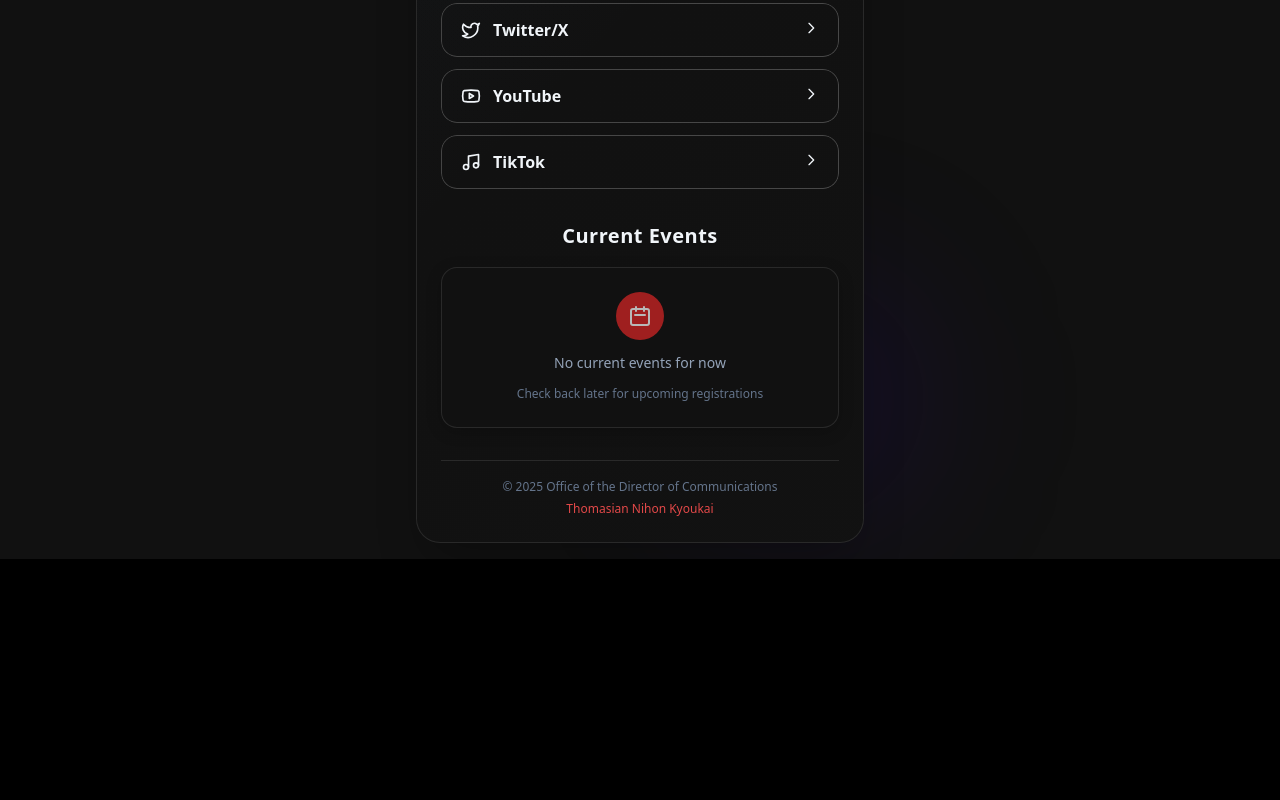
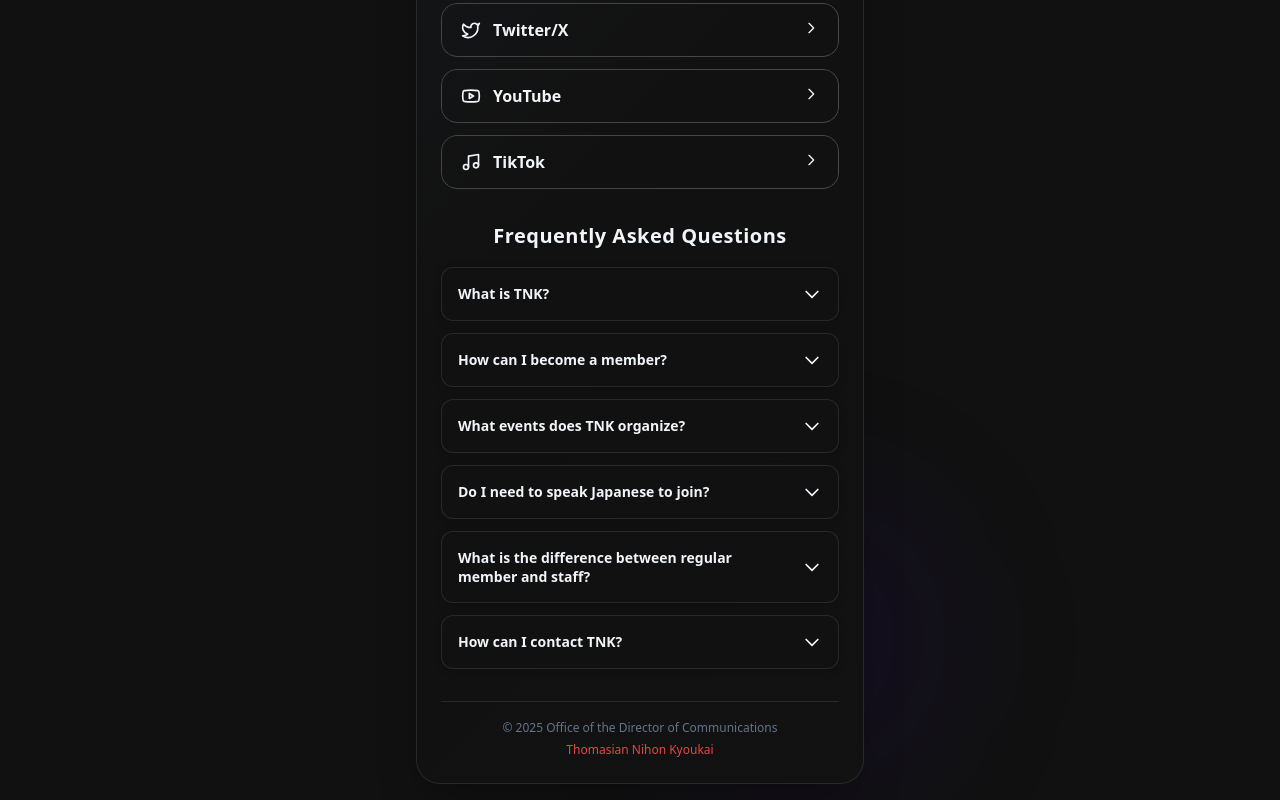
Before and after one commit to Me-moir/Kizuna-Tree, a React (Vite) app: page / in a window 1280 px wide. Shown: the part 584-1384 px from the top of the page. Before the commit the page ends 1143 px from the top, so only its background shows below. Built offline with nearby package versions, Linux system fonts and the light colour scheme; the HTML template or start-up script is replaced by a standard one.

Commit message:
Replaced Events with FAQs

```diff
--- a/src/App.jsx
+++ b/src/App.jsx
@@ -209,7 +209,7 @@ const Header = ({ isDark, onToggle, onMessengerClick, onShareClick, isMobile, th
           <svg width="14" height="14" fill="currentColor" viewBox="0 0 24 24" style={{ position: 'relative', zIndex: 2 }}>
             <path d="M8 12h.01M12 12h.01M16 12h.01M21 12c0 4.418-4.03 8-9 8a9.863 9.863 0 01-4.255-.949L3 20l1.395-3.72C3.512 15.042 3 13.574 3 12c0-4.418 4.03-8 9-8s9 3.582 9 8z"/>
           </svg>
-          <span style={{ position: 'relative', zIndex: 2 }}>Let's Chat</span>
+          <span style={{ position: 'relative', zIndex: 2 }}>Contact Us</span>
           <span className="glow-button-border special-border" />
         </button>
 
@@ -1043,8 +1043,74 @@ const SocialLinks = ({ isVisible, onLinkClick, theme, isMobile }) => (
   </div>
 );
 
-// Current Events Component
-const CurrentEvents = ({ isVisible, theme, isMobile }) => (
+// FAQ Accordion Component - Ultra optimized for mobile/Safari with auto-close
+const FAQAccordion = ({ isVisible, theme, isMobile }) => {
+  const [openIndex, setOpenIndex] = useState(null);
+  const [timerKey, setTimerKey] = useState(0);
+  const timerRef = React.useRef(null);
+
+  const faqs = [
+    {
+      question: "What is TNK?",
+      answer: "Thomasian Nihon Kyoukai (TNK) is the official student organization in the University of Santo Tomas dedicated to promoting traditional and modern Japanese culture through various activities, events, and cultural exchanges."
+    },
+    {
+      question: "How can I become a member?",
+      answer: "Membership applications open at the start of each academic year during recruitment week around the month of September to October. Stay tuned to our social media channels for announcements about recruitment periods and requirements."
+    },
+    {
+      question: "What events does TNK organize?",
+      answer: "TNK organizes cultural festivals, Japanese language workshops, anime screenings, cosplay events, traditional tea ceremonies, and various activities that celebrate Japanese culture throughout the academic year."
+    },
+    {
+      question: "Do I need to speak Japanese to join?",
+      answer: "No! You don't need to speak Japanese to join TNK. We welcome all students who are interested in Japanese culture, regardless of their language proficiency or nationality."
+    },
+    {
+      question: "What is the difference between regular member and staff?",
+      answer: "Regular members can participate in TNK exclusive events and even join in our Discord server, while staffs take on additional responsibilities, such as organizing events and leading projects."
+    },
+    {
+      question: "How can I contact TNK?",
+      answer: "You can reach us through our Facebook page, send us an email at tnk.uso@ust.edu.ph, or visit our social media channels linked above. We're always happy to answer your questions!"
+    }
+  ];
+
+  // Auto-close when timer completes
+  React.useEffect(() => {
+    if (openIndex !== null) {
+      // Clear any existing timer
+      if (timerRef.current) {
+        clearTimeout(timerRef.current);
+      }
+
+      // Set new timer to auto-close after 15 seconds
+      timerRef.current = setTimeout(() => {
+        setOpenIndex(null);
+      }, 15000);
+    }
+
+    // Cleanup
+    return () => {
+      if (timerRef.current) {
+        clearTimeout(timerRef.current);
+      }
+    };
+  }, [openIndex, timerKey]);
+
+  const handleToggle = (index) => {
+    if (openIndex === index) {
+      setOpenIndex(null);
+      if (timerRef.current) {
+        clearTimeout(timerRef.current);
+      }
+    } else {
+      setOpenIndex(index);
+      setTimerKey(prev => prev + 1);
+    }
+  };
+
+  return (
     <div style={{
       marginTop: '32px',
       transform: isVisible ? 'translateY(0)' : 'translateY(40px)',
@@ -1054,6 +1120,31 @@ const CurrentEvents = ({ isVisible, theme, isMobile }) => (
       position: 'relative',
       zIndex: '10'
     }}>
+      <style>{`
+        @keyframes timerShrink {
+          from {
+            transform: scaleX(1);
+          }
+          to {
+            transform: scaleX(0);
+          }
+        }
+
+        /* Ultra-optimized accordion for mobile - instant on mobile, animated on desktop */
+        .faq-content {
+          overflow: hidden;
+          ${isMobile ? '' : 'transition: max-height 0.25s ease-out;'}
+        }
+
+        .faq-content.closed {
+          max-height: 0;
+        }
+
+        .faq-content.open {
+          max-height: ${isMobile ? '1000px' : '500px'};
+        }
+      `}</style>
+
       <h2 style={{
         fontSize: '20px',
         fontWeight: 'bold',
@@ -1063,49 +1154,99 @@ const CurrentEvents = ({ isVisible, theme, isMobile }) => (
         letterSpacing: '0.025em',
         textShadow: '0 1px 2px rgba(0, 0, 0, 0.1)'
       }}>
-      Current Events
+        Frequently Asked Questions
       </h2>
 
       <div style={{
+        display: 'flex',
+        flexDirection: 'column',
+        gap: '12px'
+      }}>
+        {faqs.map((faq, index) => (
+          <div
+            key={index}
+            style={{
               backgroundColor: theme.cardBg,
               border: `1px solid ${theme.border}`,
-      borderRadius: '16px',
-      padding: '24px',
-      textAlign: 'center',
-      boxShadow: `0 4px 16px ${theme.lightShadow}`
+              borderRadius: '12px',
+              overflow: 'hidden',
+              boxShadow: `0 2px 8px ${theme.lightShadow}`
+            }}
+          >
+            <button
+              onClick={() => handleToggle(index)}
+              style={{
+                width: '100%',
+                padding: '16px',
+                display: 'flex',
+                justifyContent: 'space-between',
+                alignItems: 'center',
+                background: 'transparent',
+                border: 'none',
+                cursor: 'pointer',
+                color: theme.text,
+                textAlign: 'left',
+                fontWeight: '600',
+                fontSize: '14px',
+                WebkitTapHighlightColor: 'transparent'
+              }}
+            >
+              <span>{faq.question}</span>
+              <svg
+                width="20"
+                height="20"
+                fill="none"
+                stroke="currentColor"
+                viewBox="0 0 24 24"
+                style={{
+                  transform: openIndex === index ? 'rotate(180deg)' : 'rotate(0deg)',
+                  transition: isMobile ? 'none' : 'transform 0.2s ease',
+                  flexShrink: 0,
+                  marginLeft: '12px'
+                }}
+              >
+                <path strokeLinecap="round" strokeLinejoin="round" strokeWidth={2} d="M19 9l-7 7-7-7" />
+              </svg>
+            </button>
+
+            <div className={`faq-content ${openIndex === index ? 'open' : 'closed'}`}>
+              <div style={{
+                padding: '0 16px 16px 16px',
+                color: theme.textMuted,
+                fontSize: '13px',
+                lineHeight: '1.6'
               }}>
-      <div style={{
-        display: 'flex',
-        flexDirection: 'column',
-        alignItems: 'center',
-        gap: '12px'
-      }}>
-        <div style={{
-          width: '48px',
-          height: '48px',
-          background: '#dc2626',
-          borderRadius: '50%',
-          display: 'flex',
-          alignItems: 'center',
-          justifyContent: 'center',
-          opacity: '0.7'
-        }}>
-          <svg width="24" height="24" style={{color: 'white'}} fill="none" stroke="currentColor" viewBox="0 0 24 24">
-            <path strokeLinecap="round" strokeLinejoin="round" strokeWidth={2} d="M8 7V3m8 4V3m-9 8h10M5 21h14a2 2 0 002-2V7a2 2 0 00-2-2H5a2 2 0 00-2 2v12a2 2 0 002 2z" />
-          </svg>
+                {faq.answer}
               </div>
 
-        <p style={{color: theme.textMuted, fontSize: '14px', margin: '0'}}>
-          No current events for now
-        </p>
-
-        <p style={{color: theme.textSubtle, fontSize: '12px', margin: '0'}}>
-          Check back later for upcoming registrations
-        </p>
+              {/* Gradient Timer Line */}
+              {openIndex === index && (
+                <div style={{
+                  height: '3px',
+                  width: '100%',
+                  background: theme.border,
+                  position: 'relative',
+                  overflow: 'hidden'
+                }}>
+                  <div
+                    key={timerKey}
+                    style={{
+                      height: '100%',
+                      width: '100%',
+                      background: 'linear-gradient(90deg, #dc2626 0%, #ef4444 50%, #f87171 100%)',
+                      transformOrigin: 'right',
+                      animation: 'timerShrink 8s linear forwards'
+                    }}
+                  />
                 </div>
+              )}
+            </div>
+          </div>
+        ))}
       </div>
     </div>
   );
+};
 
 // Footer Component
 const Footer = ({ isVisible, theme, isMobile }) => (
@@ -1215,13 +1356,13 @@ const handleButtonClick = (buttonType) => {
   if (buttonType === 'Membership Application') {
     tooltipData = {
       buttonName: 'Membership Application',
-      title: 'Applications for AY 2025 - 2025 are now closed!'
+      title: 'Applications for AY 2025 - 2025 are now closed! Stay tuned for next opening!'
     };
     } else {
       tooltipData = {
         buttonName: 'Partner and Sponsorship',
         title: 'Interest Check',
-        description: 'For Sponsorship and Partnership interests, kindly reach on to us via Facebook messenger for discussions'
+        description: 'For Sponsorship and Partnership interests, kindly reach on to us via Facebook messenger for discussions.'
       };
     }
 
@@ -1309,7 +1450,7 @@ const handleButtonClick = (buttonType) => {
             }}>
               <ProfileHeader isVisible={isVisible} onButtonClick={handleButtonClick} theme={theme} isMobile={isMobile} />
               <SocialLinks isVisible={isVisible} onLinkClick={handleLinkClick} theme={theme} isMobile={isMobile} />
-              <CurrentEvents isVisible={isVisible} theme={theme} isMobile={isMobile} />
+              <FAQAccordion isVisible={isVisible} theme={theme} isMobile={isMobile} />
               <Footer isVisible={isVisible} theme={theme} isMobile={isMobile} />
             </div>
           </div>
```
Lines whose indentation alone changed are shown as unchanged.
